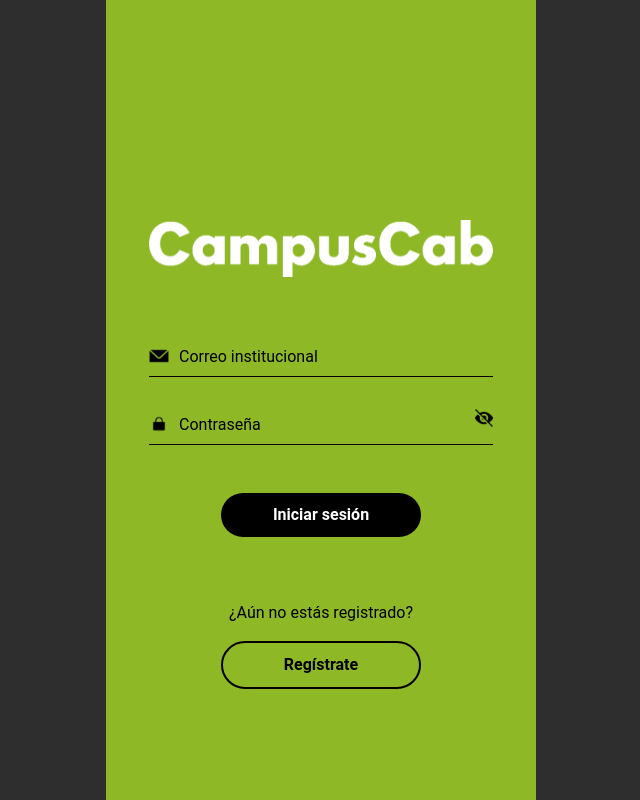
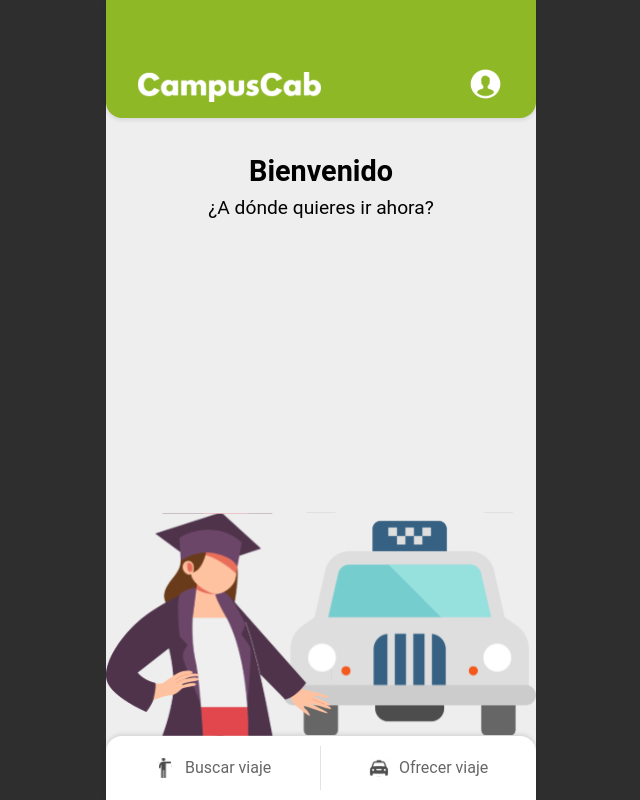
Before and after one commit to CampusCab/frontend, a React (Vite) app: page /#/ in a window 1280 px wide. Before the commit this address led to /#/login. Shown: the whole page, without its empty margins (319-959 px from the left). Built offline with nearby package versions, Linux system fonts and the light colour scheme; sample sign-in values are in the browser's storage.

Commit message:
Logout mock

```diff
--- a/src/hooks/useAuth.tsx
+++ b/src/hooks/useAuth.tsx
@@ -47,7 +47,10 @@
         }
       })
     },
-    logout: () => {},
+    logout: () => {
+      localStorage.removeItem('tokens')
+      setUserInfo({ ...userInfo, isLogged: false })
+    },
     getTokens: getTokens
   } as TAuth
 }
--- a/src/layouts/components/mainHeader/index.tsx
+++ b/src/layouts/components/mainHeader/index.tsx
@@ -1,11 +1,24 @@
 import { UserIcon } from '../../../components/ui/icon'
 import './index.scss'
+import { useNavigate } from 'react-router-dom'
+import { UseAuth } from '../../../hooks/useAuth'
 
 const MainHeader = () => {
+  const { logout } = UseAuth()
+  const navigate = useNavigate()
+
+  const handleLogout = () => {
+    logout()
+    navigate('/login')
+  }
+
   return (
     <header className='main-header'>
       <img src='/assets/logo.svg' alt='CampusCab logo' className='logo' />
-      <UserIcon style={{ width: '10%', cursor: 'pointer' }} />
+      <UserIcon
+        style={{ width: '10%', cursor: 'pointer' }}
+        onClick={() => handleLogout()}
+      />
     </header>
   )
 }
--- a/src/pages/home/index.tsx
+++ b/src/pages/home/index.tsx
@@ -10,6 +10,7 @@
   const navigate = useNavigate()
 
   useEffect(() => {
+    console.log(userInfo.isLogged)
     if (!userInfo.isLogged) navigate('/login')
   }, [navigate, userInfo.isLogged])
 
--- a/src/pages/login/index.tsx
+++ b/src/pages/login/index.tsx
@@ -12,7 +12,6 @@
 
   useEffect(() => {
     if (userInfo.isLogged) navigate('/')
-      console.log('isLogged', userInfo.isLogged)
   }, [navigate, userInfo.isLogged])
 
   return (
--- a/src/providers/userContext.tsx
+++ b/src/providers/userContext.tsx
@@ -1,4 +1,4 @@
-import React, { ReactNode, createContext, useState } from 'react'
+import React, { ReactNode, createContext, useEffect, useState } from 'react'
 import { User } from '../config/types/user'
 
 type UserContextType = {
@@ -8,7 +8,7 @@
 
 // Create the user context
 export const UserContext = createContext<UserContextType>({
-  userInfo: {} as User,
+  userInfo: { isLogged: false } as User,
   setUserInfo: () => {}
 })
 
@@ -18,6 +18,15 @@
   children
 }) => {
   const [userInfo, setUserInfo] = useState<User>({} as User)
+
+  useEffect(() => {
+    const tokens = JSON.parse(localStorage.getItem('tokens') as string)
+    if (tokens) {
+      setUserInfo({ ...userInfo, isLogged: true })
+    }
+
+    // eslint-disable-next-line react-hooks/exhaustive-deps
+  }, [])
 
   const handleSetUserInfo = (data: User) => {
     setUserInfo(data)
```
